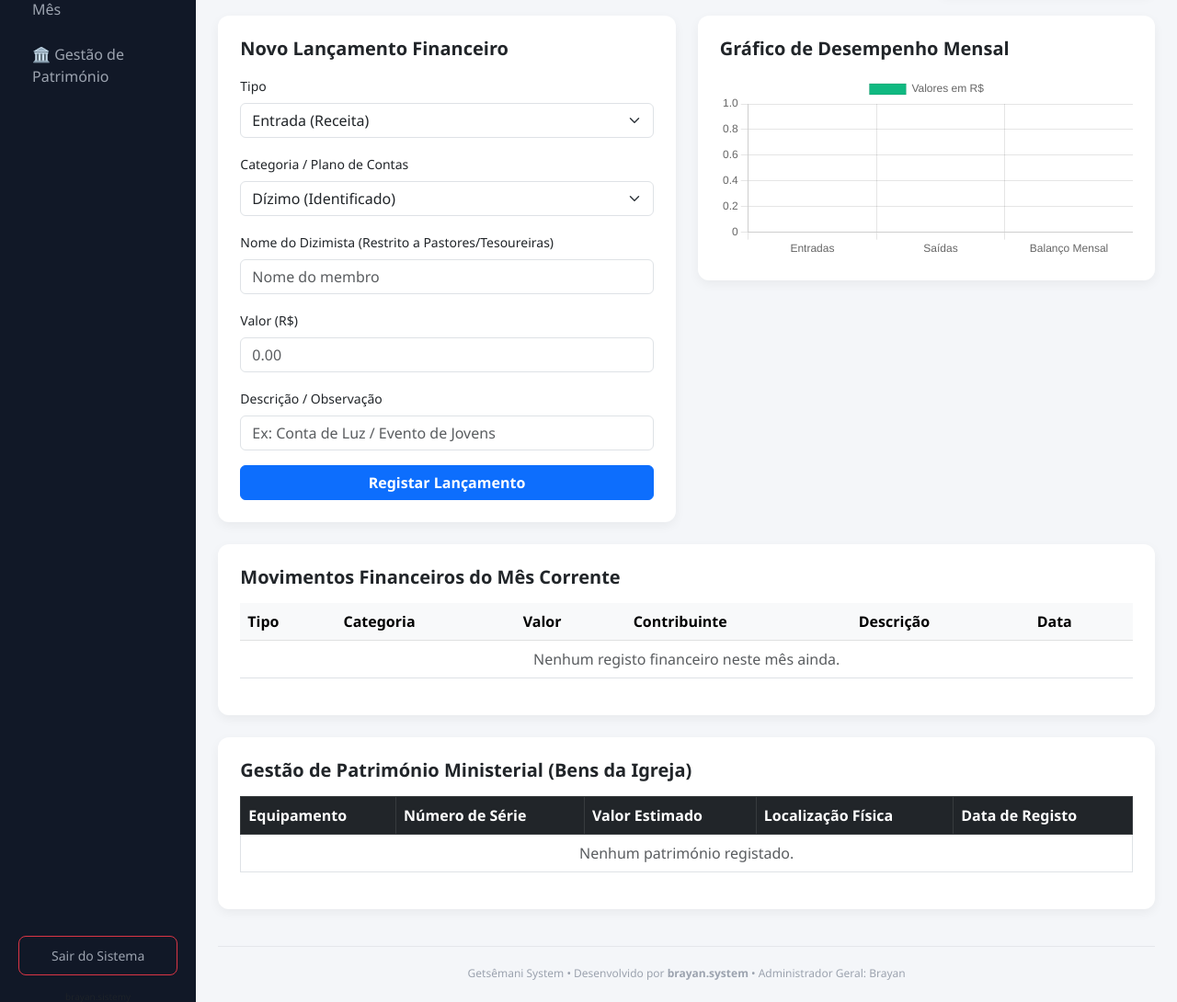
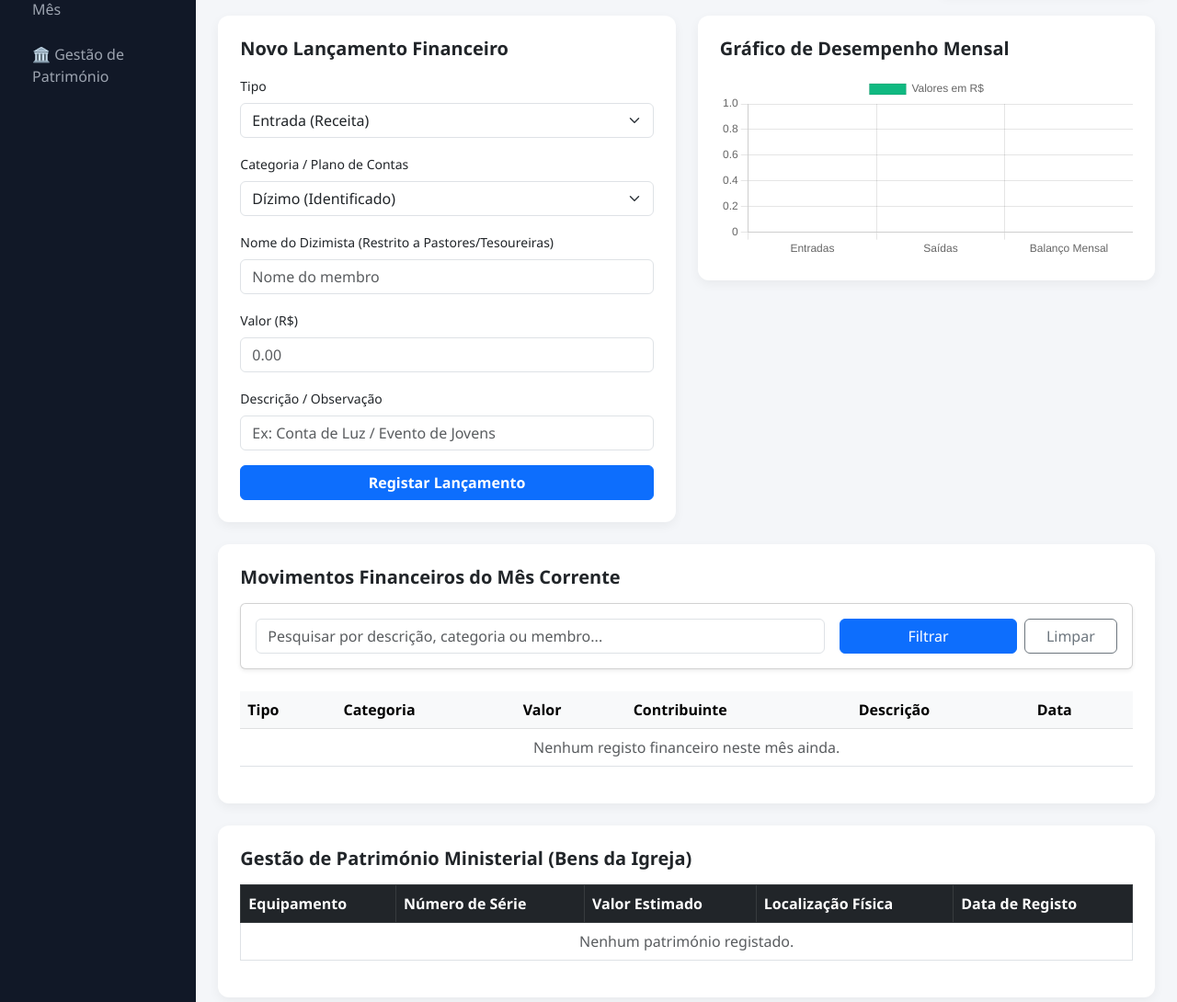
Before and after one commit to brayancanuto2023-hash/getsemani-system, a Python web app: template templates/index.html in a window 1280 px wide. Shown: the part 212-1302 px from the top of the page at 92% size. Run offline with Jinja, Linux system fonts and the light colour scheme; the template is opened without the code that fills it, so the values that code supplies are empty.

Commit message:
Update index.html

```diff
--- a/templates/index.html
+++ b/templates/index.html
@@ -267,7 +267,17 @@
             <div class="card card-custom p-4 bg-white mb-4" id="transacoes">
 
                 <h5 class="fw-bold mb-3">Movimentos Financeiros do Mês Corrente</h5>
-
+            <div class="card p-3 mb-4 shadow-sm bg-white rounded">
+    <form method="GET" action="/" class="row g-3 align-items-center">
+        <div class="col-md-8">
+            <input type="text" class="form-control" name="busca" placeholder="Pesquisar por descrição, categoria ou membro..." value="{{ busca }}">
+        </div>
+        <div class="col-md-4 d-flex gap-2">
+            <button type="submit" class="btn btn-primary w-100">Filtrar</button>
+            <a href="/" class="btn btn-outline-secondary w-50">Limpar</a>
+        </div>
+    </form>
+</div>
                 <div class="table-responsive">
 
                     <table class="table table-hover align-middle">
```
